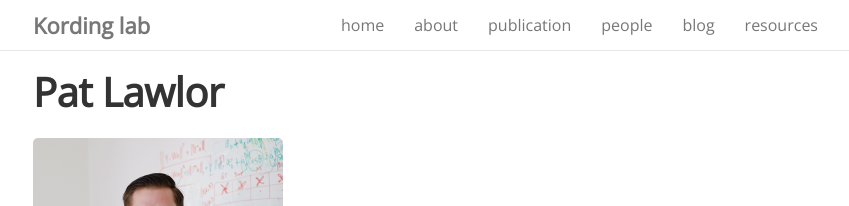
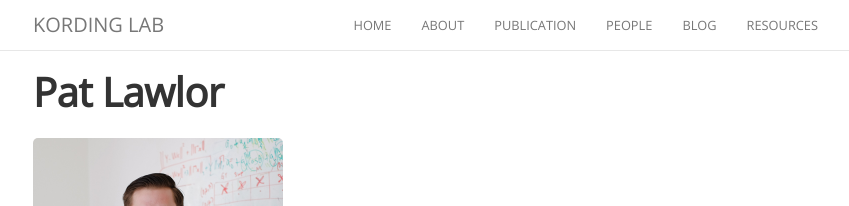
Before and after one commit to KordingLab/KordingLab.github.io, a Jekyll site: the page built from _people/pat_lawlor.md, in a window 1280 px wide and 1400 px high. Shown: the top 206 px of the window, without its empty margins (222-1071 px from the left). Built offline with Jekyll 4.4.1, drawn with Linux system fonts in a browser that asks for light colours; nearby versions of some CDN libraries; comment, search, counter and statistics services are not loaded; some of the changed text lies outside the part shown.

Commit message:
Change navbar to uppercase

```diff
--- a/_people/pat_lawlor.md
+++ b/_people/pat_lawlor.md
@@ -51,12 +51,12 @@ I'm interested in using computational and statistical tools to solve problems in
 
 ### Posters/Presentations
 
-- **Lawlor, P.N.**, Cybulski, T., Kording K.P. 2015. Linear-Nonlinear-Time warp-Poisson models of neural activity. Oral presentation, 2015 Statistical Analysis of Neural Data (SAND) Conference. Pittsburgh, PA.
-- **Lawlor, P.N.**, Hattori, S., Weiss, C., Disterhoft, J.D., Kording, K.P. 2015. Characterizing memory formation and storage at the mesoscopic scale. Poster presentation, 2015 CoSyNe Conference. Salt Lake City, UT. PDF
-- Glaser, J.**, Lawlor, P.N.**, Wood, D., Ramkumar, P., Kording, K.P., Segraves, M.A. 2014. Reward expectation modulates Frontal Eye Field activity during natural scene search. Poster presentation, 2014 Society for Neuroscience Annual Meeting, Washington D.C. PDF
-- Wood, D., Ramkumar, P., Glaser, J., **Lawlor, P.N.**, Kording, K.P., Segraves, M.A. 2014. Task-relevant features predict gaze behavior but not neural activity in FEF during natural scene search. Poster presentation, 2014 Society for Neuroscience Annual Meeting, Washington D.C. PDF
-- **Lawlor, P.N.**, Hattori, S., Weiss, C., Disterhoft, J.F., Kording, K.P. Decoding techniques predict conditioned blink responses, revealing dynamics of associative learning. Poster presentation, 2013 Society for Neuroscience Annual Meeting, San Diego, CA
-- **Lawlor, P.N.**, Kalisky, T., Rosner, R., Rosner, M., Kording, K.P. Designing the optimal drug for cancer therapy. 2013 MSTP Retreat, Lake Geneva, WI
+- **Lawlor, P.N.**, Cybulski, T., Kording K.P. 2015. _Linear-Nonlinear-Time warp-Poisson models of neural activity_. Oral presentation, 2015 Statistical Analysis of Neural Data (SAND) Conference. Pittsburgh, PA.
+- **Lawlor, P.N.**, Hattori, S., Weiss, C., Disterhoft, J.D., Kording, K.P. 2015. _Characterizing memory formation and storage at the mesoscopic scale_. Poster presentation, 2015 CoSyNe Conference. Salt Lake City, UT. PDF
+- Glaser, J.**, Lawlor, P.N.**, Wood, D., Ramkumar, P., Kording, K.P., Segraves, M.A. 2014. _Reward expectation modulates Frontal Eye Field activity during natural scene search_. Poster presentation, 2014 Society for Neuroscience Annual Meeting, Washington D.C. PDF
+- Wood, D., Ramkumar, P., Glaser, J., **Lawlor, P.N.**, Kording, K.P., Segraves, M.A. 2014. _Task-relevant features predict gaze behavior but not neural activity in FEF during natural scene search. Poster presentation_, 2014 Society for Neuroscience Annual Meeting, Washington D.C. PDF
+- **Lawlor, P.N.**, Hattori, S., Weiss, C., Disterhoft, J.F., Kording, K.P. _Decoding techniques predict conditioned blink responses, revealing dynamics of associative learning_. Poster presentation, 2013 Society for Neuroscience Annual Meeting, San Diego, CA
+- **Lawlor, P.N.**, Kalisky, T., Rosner, R., Rosner, M., Kording, K.P. _Designing the optimal drug for cancer therapy_. 2013 MSTP Retreat, Lake Geneva, WI
 - Longoria Casias, R.A., Leidel, C., **Lawlor, P.N.**, Barrera, L.A., Shubeita, G.T. An In Vitro Assay To Probe The Coordination Of Opposite Polarity Molecular Motors. 2010 Biophysical Society Meeting, San Francisco, CA
 
 <hr>
--- a/style.scss
+++ b/style.scss
@@ -492,21 +492,25 @@ tbody tr:nth-child(odd) th {
 }
 
 .navbar-brand {
-  font-weight: bold;
-  font-size: 22px;
+  //font-weight: bold;
+  font-size: 20px;
+  font-weight: 300;
 }
 
 // change font for navbar
 .navbar, .navbar-nav>li>a {
   background-color: white;
   font-family: 'Open Sans', sans-serif;
+  text-transform: uppercase;
+  font-weight: 400;
+  font-size: 80%;
 }
 
 // fix menu bar spacing for mobile
 @media(max-width: 40em){
   .navbar-nav>li>a {
     padding: 0.75em 0 0.5em 2.5em;
-    font-size: 18px;
+    font-size: 15px;
   }
 
   // fix menu scroll along x axis
```
Also changed, not shown: _people/claire_chambers.md (+4 -4 lines).
